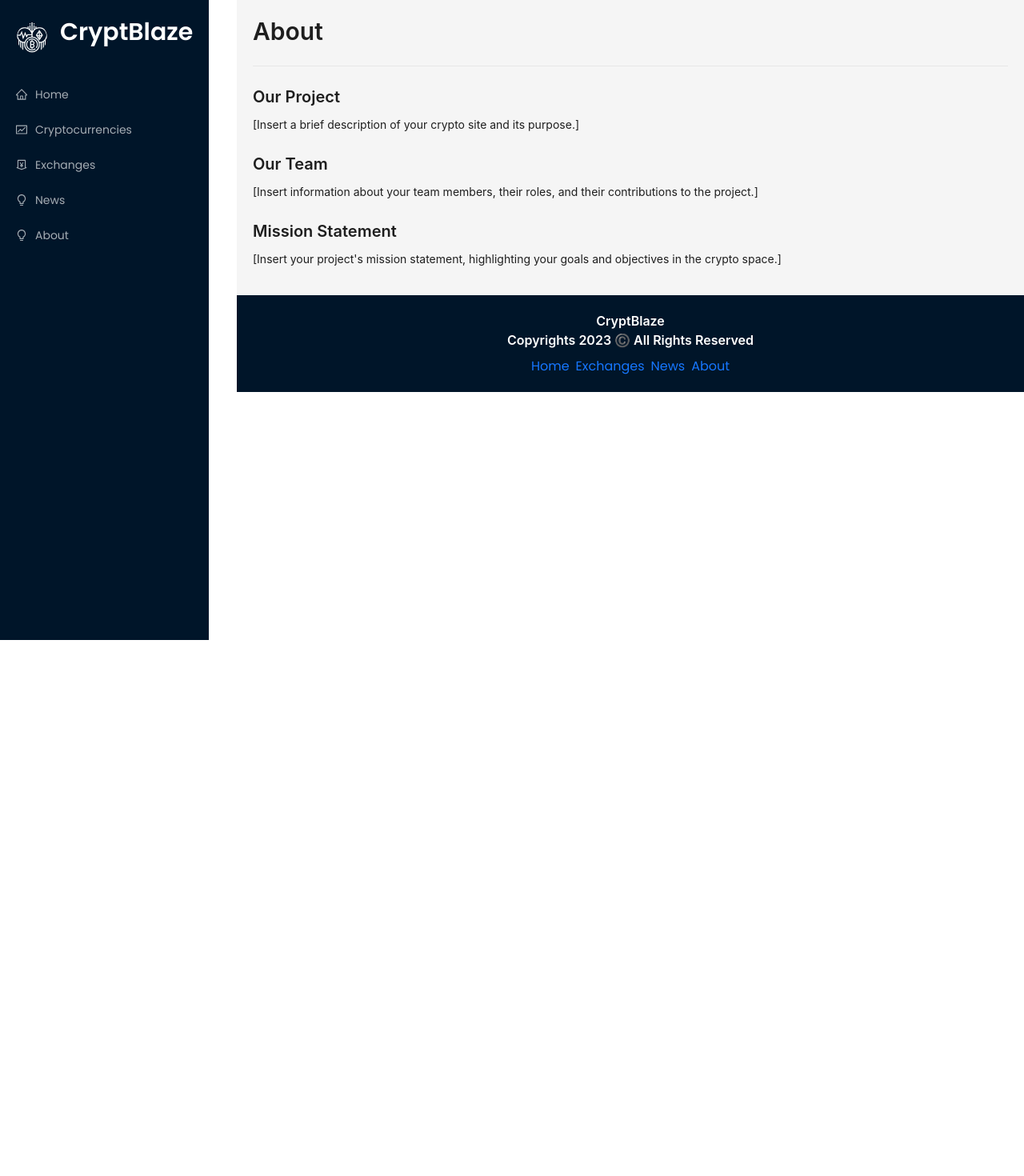
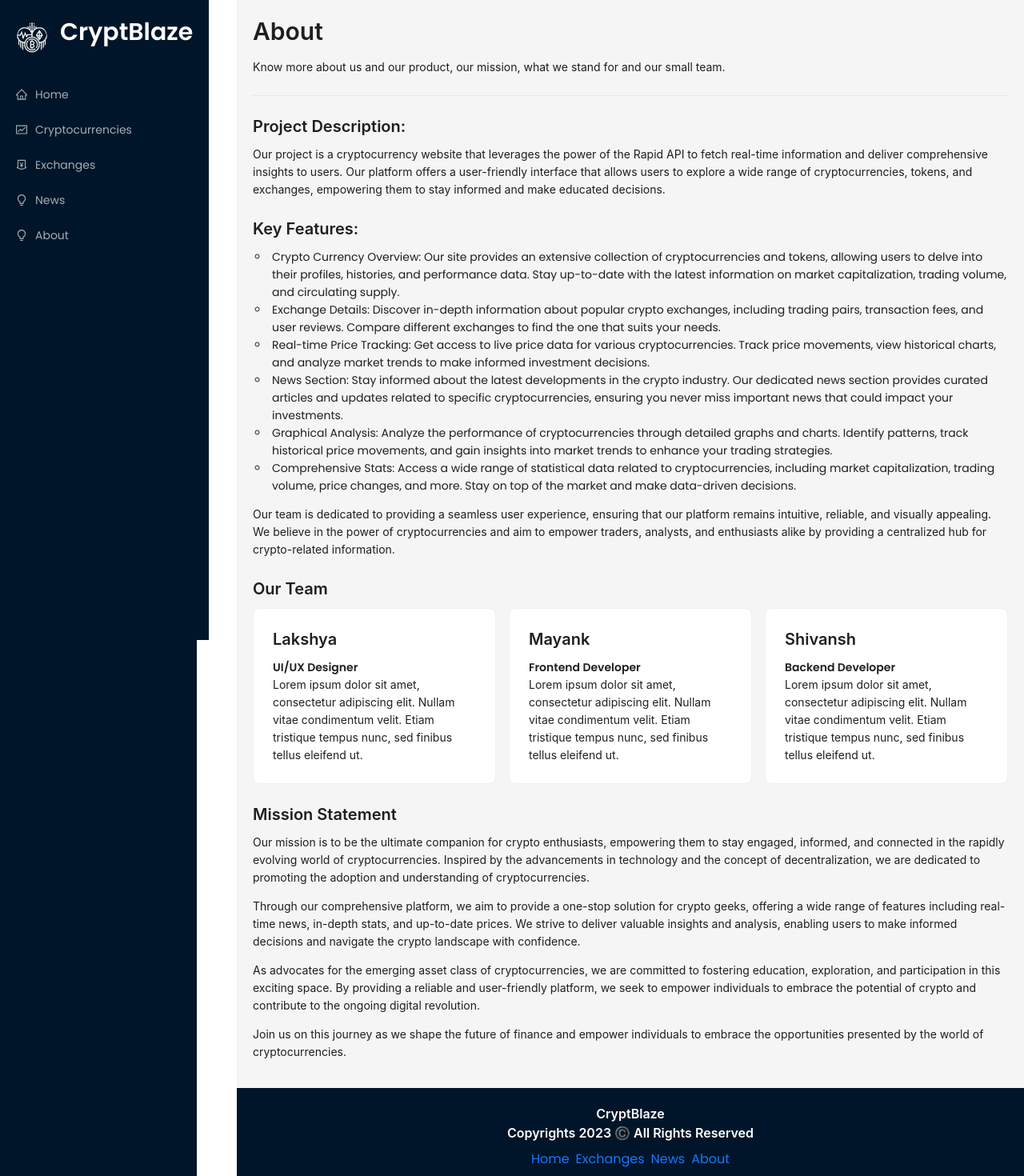
Before and after one commit to LakshyaRoy/Crypto-Sites, a React (Create React App) app: page /about in a window 1280 px wide. Shown: the top 1470 px of the page at 80% size. Before the commit the page ends 800 px from the top, so only its background shows below. Built offline with nearby package versions, Linux system fonts and the light colour scheme.

Commit message:
Update About component

```diff
--- a/public/index.html
+++ b/public/index.html
@@ -2,13 +2,12 @@
 <html lang="en">
   <head>
     <meta charset="utf-8" />
+    <link rel="icon" type="image/svg" href="../src/assets/logo.png" />
     <meta name="viewport" content="width=device-width, initial-scale=1" />
     <meta
       name="description"
       content="Web site created using create-react-app"
     />
-
-    <link rel="shortcut icon" href="../src/assets/logo.png" type="image/x-icon">
     <title>CryptBlaze-Get Crypto Updates at blazing speed!</title>
   </head>
   <body>
--- a/src/component/About.jsx
+++ b/src/component/About.jsx
@@ -1,30 +1,76 @@
 import React from "react";
-import { Typography, Divider } from "antd";
-
-const { Title, Paragraph } = Typography;
+import { Typography, Divider, Row, Col, Card } from "antd";
+const { Title, Paragraph, Text } = Typography;
 
 const About = () => {
+    const teamMembers = [
+        { name: "Lakshya", role: "UI/UX Designer", description: "Lorem ipsum dolor sit amet, consectetur adipiscing elit. Nullam vitae condimentum velit. Etiam tristique tempus nunc, sed finibus tellus eleifend ut." },
+        { name: "Mayank", role: "Frontend Developer", description: "Lorem ipsum dolor sit amet, consectetur adipiscing elit. Nullam vitae condimentum velit. Etiam tristique tempus nunc, sed finibus tellus eleifend ut." },
+        { name: "Shivansh", role: "Backend Developer", description: "Lorem ipsum dolor sit amet, consectetur adipiscing elit. Nullam vitae condimentum velit. Etiam tristique tempus nunc, sed finibus tellus eleifend ut." },
+    ];
+
     return (
         <div>
             <Title level={2}>About</Title>
+            <Paragraph>
+                Know more about us and our product, our mission, what we stand for and our small team.
+            </Paragraph>
             <Divider />
 
-      <Title level={4}>Our Project</Title>
+            <Title level={4}>Project Description:</Title>
             <Paragraph>
-        [Insert a brief description of your crypto site and its purpose.]
+                Our project is a cryptocurrency website that leverages the power of the Rapid API to fetch real-time information and deliver comprehensive insights to users. Our platform offers a user-friendly interface that allows users to explore a wide range of cryptocurrencies, tokens, and exchanges, empowering them to stay informed and make educated decisions.
             </Paragraph>
+
+            <Title level={4}>Key Features:</Title>
+            <Paragraph>
+                <ul>
+                    <li>Crypto Currency Overview: Our site provides an extensive collection of cryptocurrencies and tokens, allowing users to delve into their profiles, histories, and performance data. Stay up-to-date with the latest information on market capitalization, trading volume, and circulating supply.</li>
+                    <li>Exchange Details: Discover in-depth information about popular crypto exchanges, including trading pairs, transaction fees, and user reviews. Compare different exchanges to find the one that suits your needs.</li>
+                    <li>Real-time Price Tracking: Get access to live price data for various cryptocurrencies. Track price movements, view historical charts, and analyze market trends to make informed investment decisions.</li>
+                    <li>News Section: Stay informed about the latest developments in the crypto industry. Our dedicated news section provides curated articles and updates related to specific cryptocurrencies, ensuring you never miss important news that could impact your investments.</li>
+                    <li>Graphical Analysis: Analyze the performance of cryptocurrencies through detailed graphs and charts. Identify patterns, track historical price movements, and gain insights into market trends to enhance your trading strategies.</li>
+                    <li>Comprehensive Stats: Access a wide range of statistical data related to cryptocurrencies, including market capitalization, trading volume, price changes, and more. Stay on top of the market and make data-driven decisions.</li>
+                </ul>
+            </Paragraph>
+
+            <Paragraph>
+                Our team is dedicated to providing a seamless user experience, ensuring that our platform remains intuitive, reliable, and visually appealing. We believe in the power of cryptocurrencies and aim to empower traders, analysts, and enthusiasts alike by providing a centralized hub for crypto-related information.
+            </Paragraph>
+
 
             <Title level={4}>Our Team</Title>
             <Paragraph>
-        [Insert information about your team members, their roles, and their contributions to the project.]
+                <Row gutter={[16, 16]}>
+                    {teamMembers.map((member, index) => (
+                        <Col xs={24} sm={12} md={8} key={index}>
+                            <Card>
+                                <Title level={4}>{member.name}</Title>
+                                <Text strong style={{ "display": "block" }}>{member.role}</Text>
+                                <Text>{member.description}</Text>
+                            </Card>
+                        </Col>
+                    ))}
+                </Row>
             </Paragraph>
 
             <Title level={4}>Mission Statement</Title>
             <Paragraph>
-        [Insert your project's mission statement, highlighting your goals and objectives in the crypto space.]
+                Our mission is to be the ultimate companion for crypto enthusiasts, empowering them to stay engaged, informed, and connected in the rapidly evolving world of cryptocurrencies. Inspired by the advancements in technology and the concept of decentralization, we are dedicated to promoting the adoption and understanding of cryptocurrencies.
+            </Paragraph>
+            <Paragraph>
+                Through our comprehensive platform, we aim to provide a one-stop solution for crypto geeks, offering a wide range of features including real-time news, in-depth stats, and up-to-date prices. We strive to deliver valuable insights and analysis, enabling users to make informed decisions and navigate the crypto landscape with confidence.
             </Paragraph>
 
-      {/* Add any other relevant sections or details about your project */}
+            <Paragraph>
+                As advocates for the emerging asset class of cryptocurrencies, we are committed to fostering education, exploration, and participation in this exciting space. By providing a reliable and user-friendly platform, we seek to empower individuals to embrace the potential of crypto and contribute to the ongoing digital revolution.
+
+            </Paragraph>
+
+            <Paragraph>
+                Join us on this journey as we shape the future of finance and empower individuals to embrace the opportunities presented by the world of cryptocurrencies.
+            </Paragraph>
+
         </div>
     );
 };
```
Lines whose indentation alone changed are shown as unchanged.
